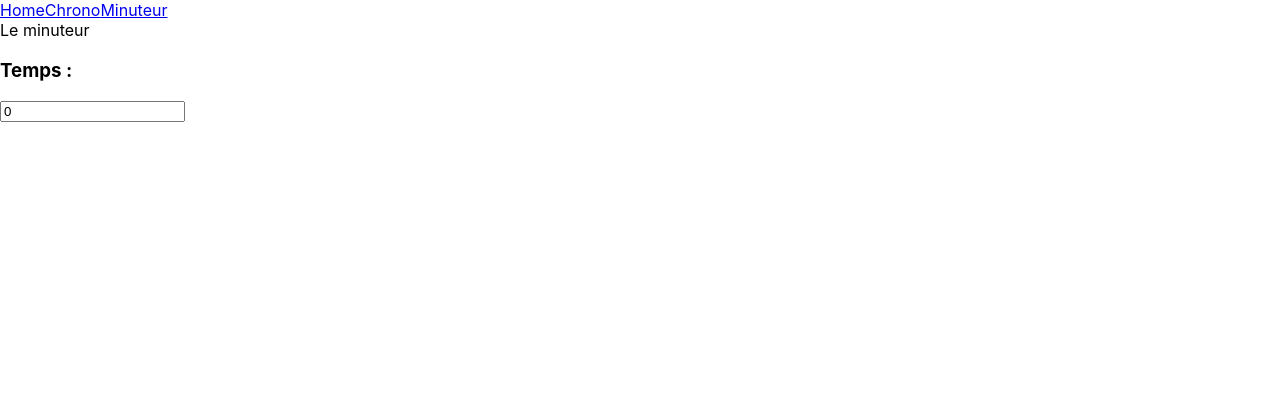
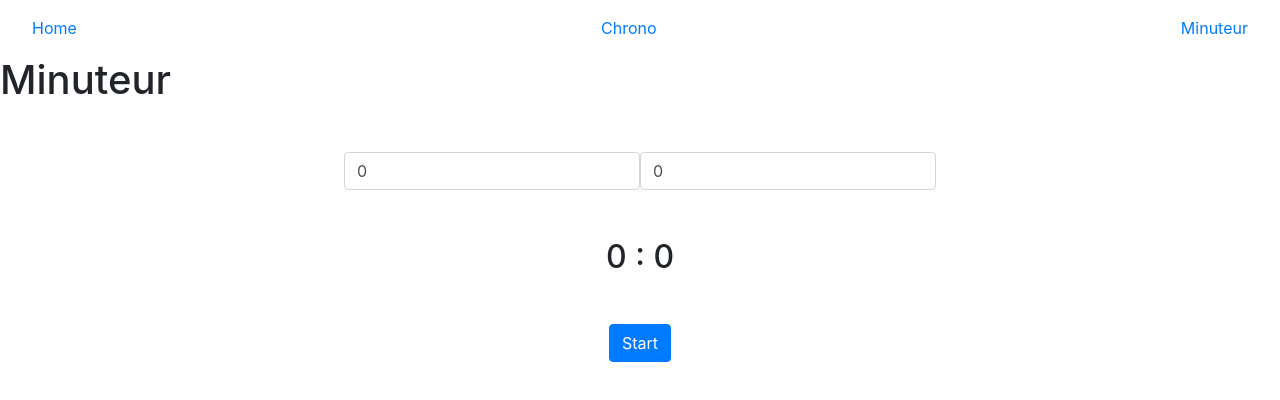
Before and after one commit to OliveLeb/React-chrono-pomodoro, a React (Create React App) app: page /minuteur in a window 1280 px wide. Shown: the top 400 px of the page. Built offline with nearby package versions, Linux system fonts and the light colour scheme.

Commit message:
ajout minuteur

```diff
--- a/package.json
+++ b/package.json
@@ -6,8 +6,12 @@
     "@testing-library/jest-dom": "^4.2.4",
     "@testing-library/react": "^9.3.2",
     "@testing-library/user-event": "^7.1.2",
+    "bootstrap": "^4.4.1",
+    "jquery": "^3.5.0",
+    "popper.js": "^1.16.1",
     "react": "^16.13.1",
     "react-dom": "^16.13.1",
+    "react-icons": "^3.9.0",
     "react-router-dom": "^5.1.2",
     "react-scripts": "3.4.1"
   },
--- a/src/App.js
+++ b/src/App.js
@@ -1,12 +1,13 @@
 import React from 'react';
 import { BrowserRouter as Router, Switch, Route } from 'react-router-dom';
+import 'bootstrap/dist/css/bootstrap.min.css';
 
 import Home from './components/Home';
 import Navigation from './components/Navigation';
 import Chrono from './components/Chrono';
 import Minuteur from './components/Minuteur';
 
-function App() {
+const App = () => {
   return (
     <Router>
       <Navigation />
@@ -23,6 +24,6 @@ function App() {
       </Switch>
     </Router>
   );
-}
+};
 
 export default App;
--- a/src/components/Chrono.js
+++ b/src/components/Chrono.js
@@ -19,7 +19,6 @@ const Chrono2 = () => {
 
   useEffect(() => {
     let interval = null;
-
     if (isActive) {
       interval = setInterval(() => {
         setTime({
@@ -37,16 +36,31 @@ const Chrono2 = () => {
 
   return (
     <>
-      <div>Le Chrono</div>
+      <div>
+        <h1>Chrono</h1>
+      </div>
 
       <p></p>
-      <p>
-        {time.h} : {time.m} : {time.s} : {time.ms}
+      <p className='text-center h1'>
+        {time.h !== '00' && time.h !== 0 ? `${time.h} : ` : ''}
+        {time.m !== '00' && time.m !== 0 ? `${time.m} : ` : ''}
+        {time.s} : {time.ms}
       </p>
-      <button onClick={toggleIsActive}>
-        {isActive ? 'Pause' : !isActive && startTime !== 0 ? 'Resume' : 'Start'}
-      </button>
-      <button onClick={reset}>Reset</button>
+      <div className='d-flex justify-content-around'>
+        <button onClick={toggleIsActive} className='btn btn-primary'>
+          {isActive
+            ? 'Pause'
+            : !isActive && startTime !== 0
+            ? 'Resume'
+            : 'Start'}
+        </button>
+
+        {tiempo !== 0 ? (
+          <button onClick={reset} className='btn btn-secondary'>
+            Reset
+          </button>
+        ) : null}
+      </div>
     </>
   );
 };
--- a/src/components/Minuteur.js
+++ b/src/components/Minuteur.js
@@ -1,19 +1,64 @@
-import React, { useState } from 'react';
+import React, { useState, useEffect } from 'react';
 
 const Minuteur = () => {
-  const [time, setTime] = useState(0);
+  const [time, setTime] = useState({ m: 0, s: 0 });
+  const [isActive, setIsActive] = useState(false);
+
+  const toggleActive = () => {
+    setIsActive(!isActive);
+  };
+
+  useEffect(() => {
+    //let interval = null;
+    if (isActive && time.s >= 0 && time.m >= 0) {
+      //const interval =
+      time.m >= 0 &&
+        time.s >= 0 &&
+        setTimeout(() => {
+          setTime({
+            ...time,
+            s: '0' + time.s - 1,
+          });
+          if (time.s === 0) {
+            setTime({ m: '0' + time.m - 1, s: 60 - 1 });
+          }
+        }, 1000);
+      // return () => clearInterval(interval);
+    }
+  }, [isActive, time]);
 
   return (
     <>
-      <div>Le minuteur</div>
       <div>
-        <h3>Temps :</h3>
-        <input
-          type='number'
-          required
-          value={time}
-          onChange={(e) => setTime(e.target.value)}
-        />
+        <h1>Minuteur</h1>
+      </div>
+      <div className='row m-5 justify-content-center'>
+        <div className='col-3 px-0'>
+          <input
+            type='number'
+            required
+            value={time.m}
+            onChange={(e) => setTime({ ...time, m: e.target.value })}
+            className='form-control'
+          />
+        </div>
+        <div className='col-3 px-0'>
+          <input
+            type='number'
+            required
+            value={time.s}
+            onChange={(e) => setTime({ ...time, s: e.target.value })}
+            className='form-control'
+          />
+        </div>
+      </div>
+      <p className='text-center my-5 h2'>
+        {time.m} : {time.s}
+      </p>
+      <div className='text-center'>
+        <button onClick={toggleActive} className='btn btn-primary'>
+          {isActive ? 'Pause' : 'Start'}
+        </button>
       </div>
     </>
   );
--- a/src/components/Navigation.js
+++ b/src/components/Navigation.js
@@ -3,10 +3,16 @@ import { NavLink } from 'react-router-dom';
 
 const Navigation = () => {
   return (
-    <nav>
-      <NavLink to='/'>Home</NavLink>
-      <NavLink to='/chrono'>Chrono</NavLink>
-      <NavLink to='/minuteur'>Minuteur</NavLink>
+    <nav className='navbar'>
+      <NavLink to='/' className='nav-item nav-link'>
+        Home
+      </NavLink>
+      <NavLink to='/chrono' className='nav-item nav-link'>
+        Chrono
+      </NavLink>
+      <NavLink to='/minuteur' className='nav-item nav-link'>
+        Minuteur
+      </NavLink>
     </nav>
   );
 };
```
Also changed, not shown: 1 other file (tests, documents, lock files or other folders).
